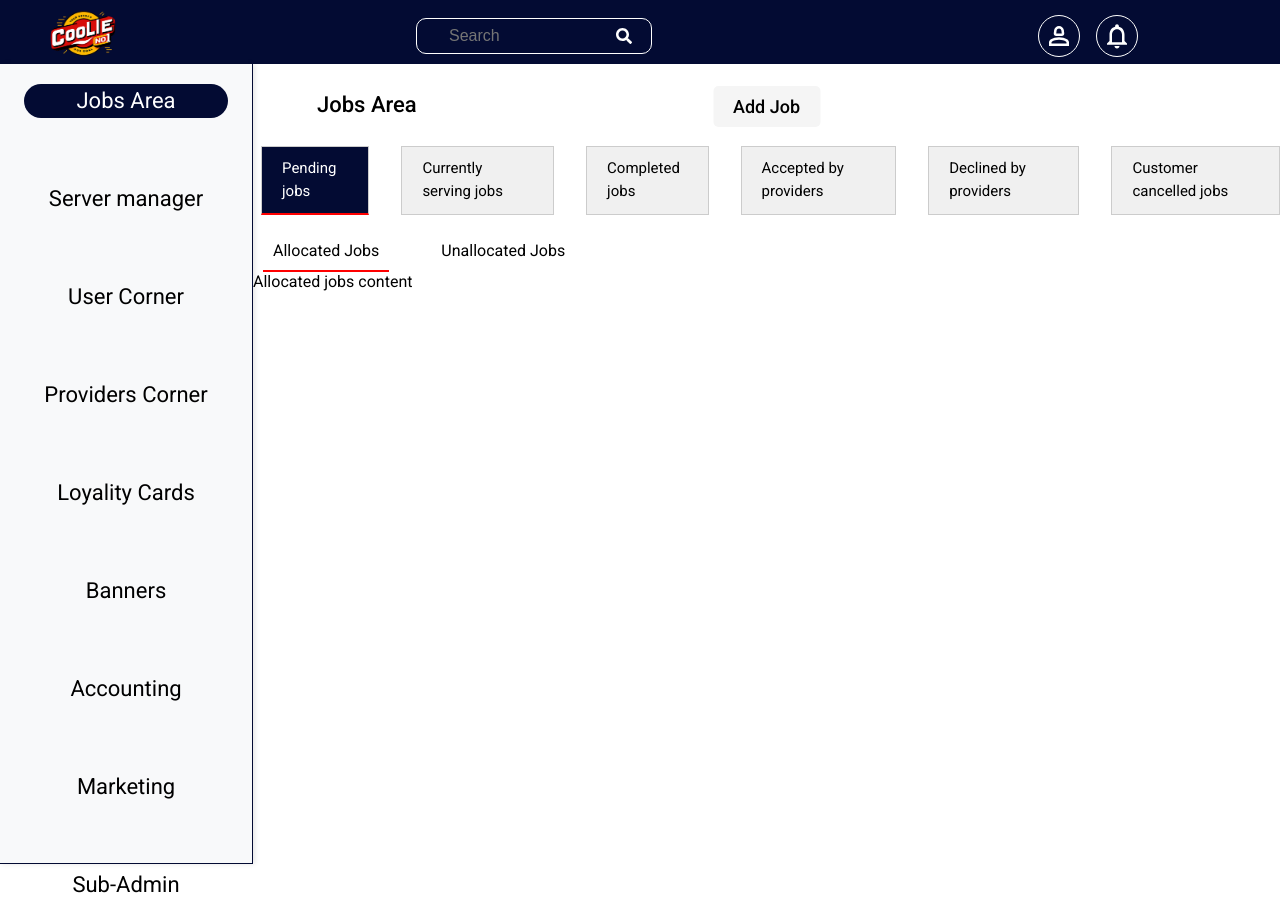
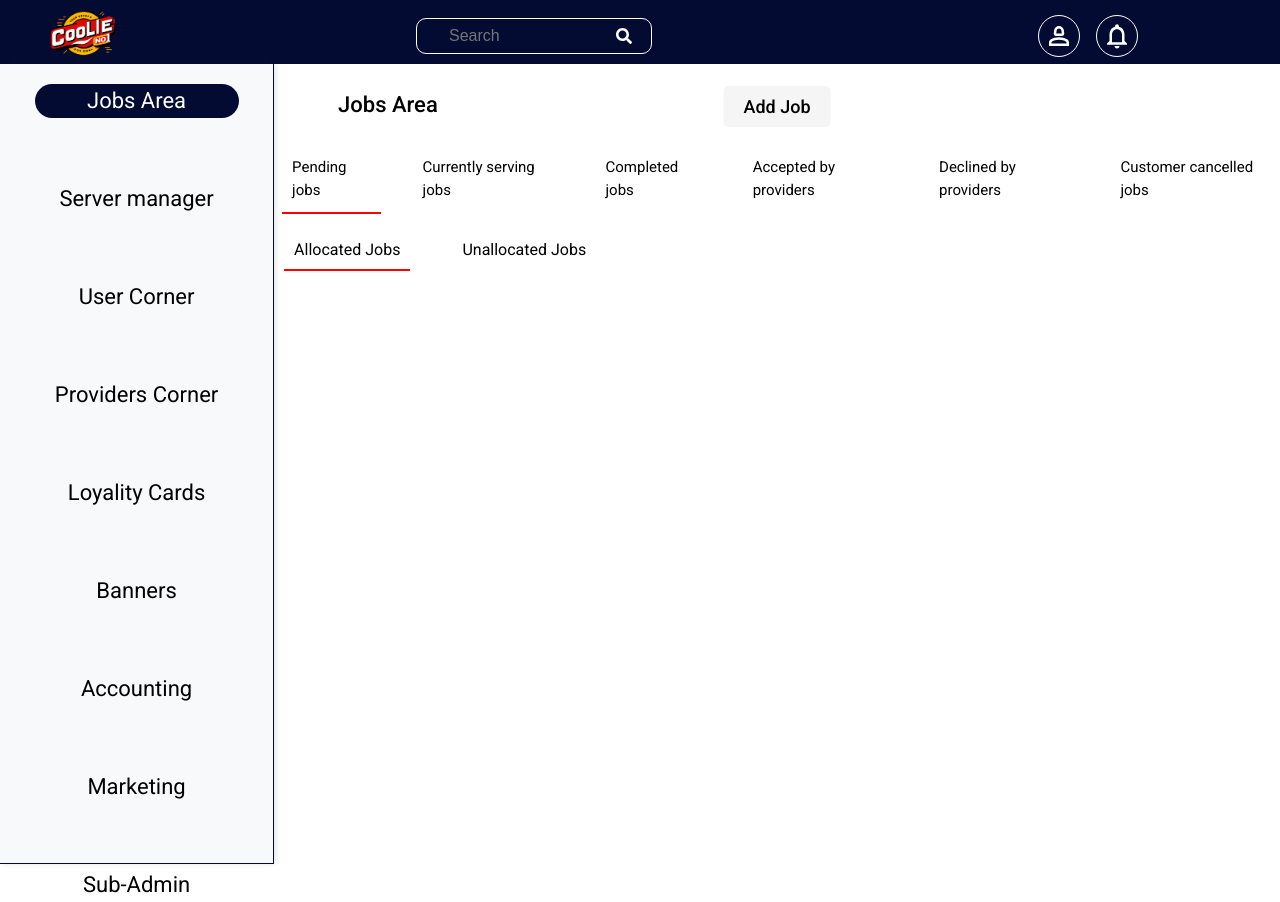
Before and after one commit to Jobminar/Coolie-admin, a React (Vite) app in the folder Admin/: page / in a window 1280 px wide. Built offline with nearby package versions, Linux system fonts and the light colour scheme.

Commit message:
added the user-corner

```diff
--- a/Admin/src/components/Sections/Jobsarea/jobsarea.css
+++ b/Admin/src/components/Sections/Jobsarea/jobsarea.css
@@ -1,9 +1,9 @@
 /* jobsarea.css */
-.services-container {
+.jobcontainer {
     font-family: Roboto, sans-serif;
 }
 
-.header-container {
+.jobsheader {
     position: relative;
     padding: 0 2rem;
 }
@@ -34,7 +34,7 @@
     cursor: pointer;
 }
 
-.tabs-container {
+.jobstabs {
     display: flex;
     justify-content: space-between;
     gap: 2rem;
@@ -56,7 +56,7 @@
     border-bottom: 2px solid #FF0000;
 }
 
-.sub-tabs-container {
+.jobs-tabs-container {
     display: flex;
     justify-content: flex-start;
     gap: 2rem;
--- a/Admin/src/components/Sections/Jobsarea/jobsarea.jsx
+++ b/Admin/src/components/Sections/Jobsarea/jobsarea.jsx
@@ -46,12 +46,12 @@ const Jobsarea = () => {
   };
 
   return (
-    <div className="services-container">
-      <div className="header-container">
+    <div className="jobcontainer">
+      <div className="jobsheader">
         <p className="jobsarea">Jobs Area</p>
         <button className="add-job-button">Add Job</button>
       </div>
-      <div className="tabs-container">
+      <div className="jobstabs">
         <div
           className={`tab ${activeTab === "pendingjobs" && "active"}`}
           onClick={() => handleTabClick("pendingjobs")}
@@ -90,7 +90,7 @@ const Jobsarea = () => {
         </div>
       </div>
       {activeTab === "pendingjobs" && (
-        <div className="sub-tabs-container">
+        <div className="jobs-tabs-container">
           <div
             className={`sub-tab ${
               activeSubTab === "allocatedjobs" && "active"
--- a/Admin/src/components/Sections/Jobsarea/tabs/allocated-jobs/allocatedjobs.jsx
+++ b/Admin/src/components/Sections/Jobsarea/tabs/allocated-jobs/allocatedjobs.jsx
@@ -2,7 +2,7 @@
 import React from "react";
 
 const Allocatedjobs = () => {
-  return <div>Allocated jobs content</div>;
+  return <div></div>;
 };
 
 export default Allocatedjobs;
--- a/Admin/src/components/Sections/Jobsarea/tabs/unallocated-jobs/unallocatedjobs.jsx
+++ b/Admin/src/components/Sections/Jobsarea/tabs/unallocated-jobs/unallocatedjobs.jsx
@@ -2,7 +2,7 @@
 import React from "react";
 
 const Unallocatedjobs = () => {
-  return <div>Unallocated jobs content</div>;
+  return <div></div>;
 };
 
 export default Unallocatedjobs;
--- a/Admin/src/components/Sections/Providerscorner/ProvidersCorner.css
+++ b/Admin/src/components/Sections/Providerscorner/ProvidersCorner.css
@@ -38,7 +38,7 @@ header {
     justify-content: space-between;
     align-items: center;
     padding: 10px 20px;
-    background-color: #003366;
+
     color: white;
 }
 
--- a/Admin/src/components/Sections/Servermanager/Servermanager.jsx
+++ b/Admin/src/components/Sections/Servermanager/Servermanager.jsx
@@ -38,20 +38,19 @@ const Servermanager = () => {
       <div className="card-container">
         <div className="card">
           <div className="form-group">
-            <label>Select Category</label>
             <div style={{ display: "flex", alignItems: "center" }}>
-              <button
-                className="hamburger-icon"
-                onClick={() => setShowCategoryMenu(!showCategoryMenu)}
-              >
-                &#9776;
-              </button>
               <span>{selectedCategory || "Select Category"}</span>
               <button
                 className="add-button"
                 onClick={() => setShowAddCategoryForm(!showAddCategoryForm)}
               >
                 +
+              </button>
+              <button
+                className="hamburger-icon"
+                onClick={() => setShowCategoryMenu(!showCategoryMenu)}
+              >
+                &#9776;
               </button>
             </div>
           </div>
--- a/Admin/src/components/Sections/Servermanager/servermanager.css
+++ b/Admin/src/components/Sections/Servermanager/servermanager.css
@@ -62,18 +62,7 @@
 }
 
 /* Button styling */
-button {
-    padding: 10px 20px;
-    background-color: #030B33;
-    color: #fff;
-    border: none;
-    border-radius: 4px;
-    cursor: pointer;
-}
 
-button:hover {
-    background-color: #002244;
-}
 
 /* Hamburger icon styling */
 .hamburger-icon {
--- a/Admin/src/components/Sections/Usercorner/Usercorner.jsx
+++ b/Admin/src/components/Sections/Usercorner/Usercorner.jsx
@@ -47,7 +47,7 @@ const UserManager = () => {
   };
 
   return (
-    <div className="usermanager-container">
+    <div className="usercornercontainer">
       <div className="tabs">
         {Object.keys(data).map((tab) => (
           <button
@@ -59,7 +59,7 @@ const UserManager = () => {
           </button>
         ))}
       </div>
-      <div className="table-container">
+      <div className="usertablecontainer">
         <table>
           <thead>
             <tr>
--- a/Admin/src/components/Sections/Usercorner/usermanager.css
+++ b/Admin/src/components/Sections/Usercorner/usermanager.css
@@ -1,4 +1,4 @@
-.usermanager-container {
+.usercornercontainer {
     padding: 20px;
     font-family: Roboto, sans-serif;
     height: 100vh;
@@ -6,7 +6,7 @@
     flex-direction: column;
 }
 
-.tabs {
+/* .tabs {
     display: flex;
     margin-bottom: 20px;
 }
@@ -21,9 +21,9 @@
 .tab.active {
     background-color: #030B33;
     color: #fff;
-}
+} */
 
-.table-container {
+.usertablecontainer {
     flex: 1;
     overflow-y: auto;
 }
```
Also changed, not shown: 1 other file (tests, documents, lock files or other folders).
